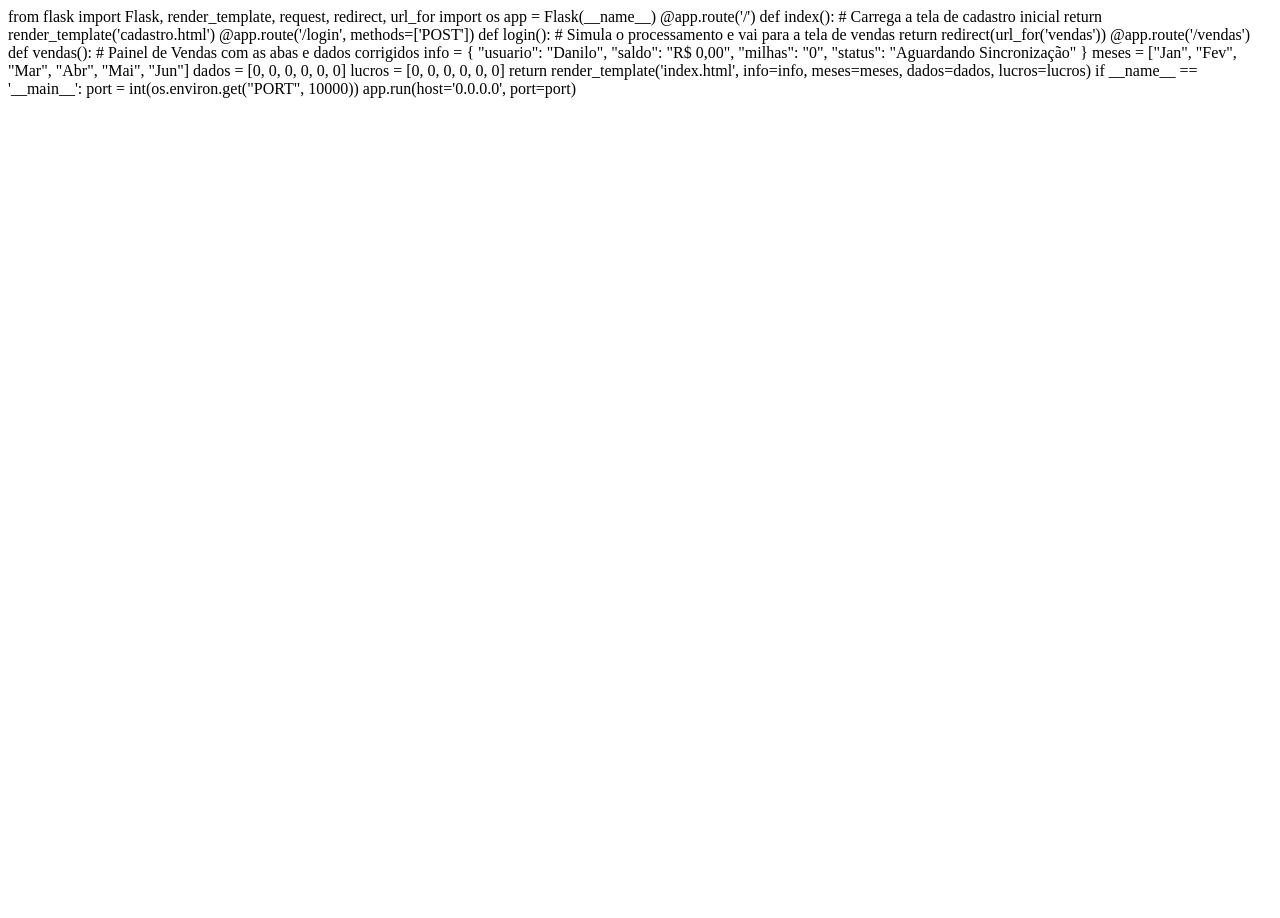
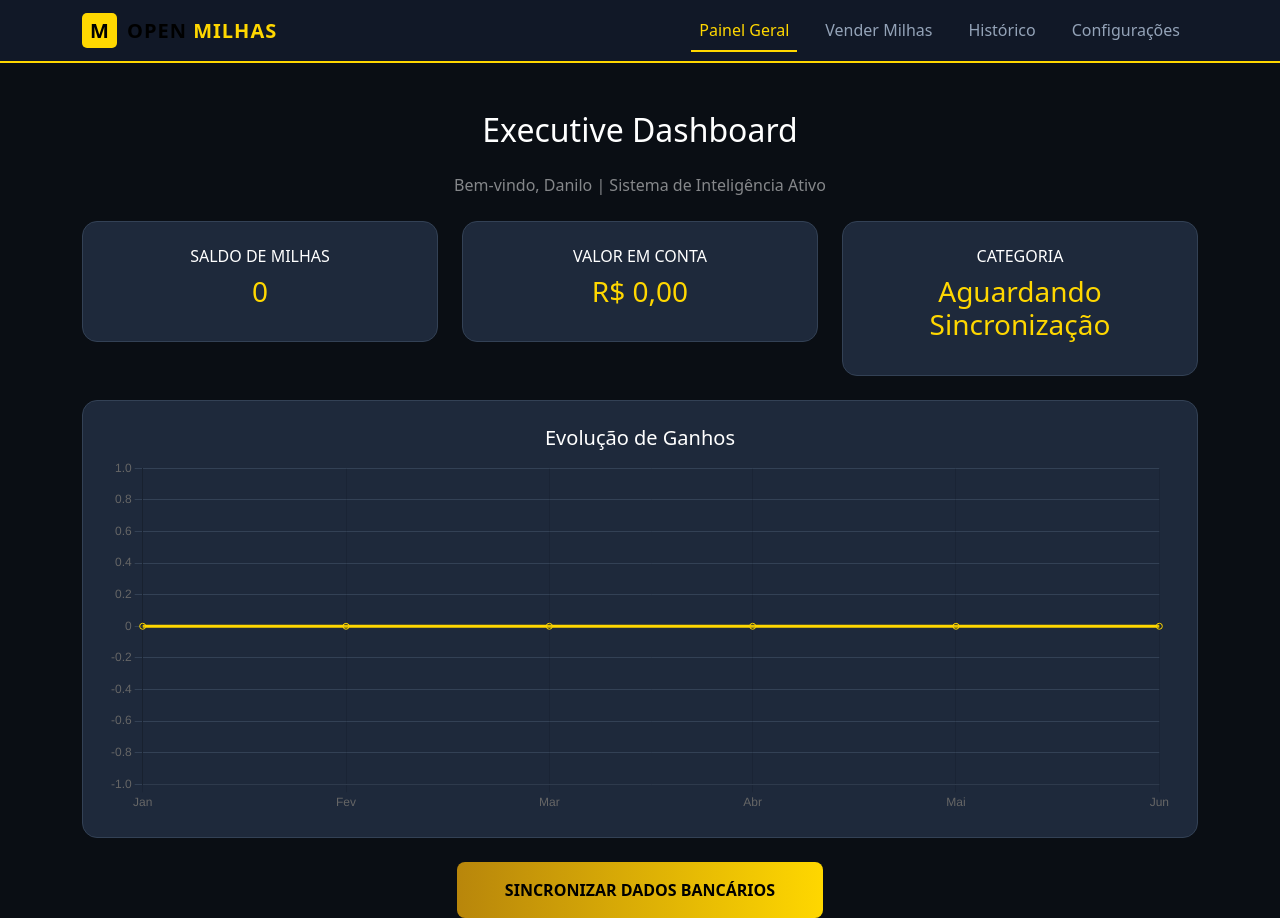
Before and after one commit to Danilogca55/openmilhas, a Flask app: page /vendas in a window 1280 px wide. Before the commit the page ends 98 px from the top, so only its background shows below. Run offline with Flask 3, Linux system fonts and the light colour scheme.

Commit message:
Update index.html

```diff
--- a/templates/index.html
+++ b/templates/index.html
@@ -1,32 +1,65 @@
-from flask import Flask, render_template, request, redirect, url_for
-import os
+<!DOCTYPE html>
+<html lang="pt-br">
+<head>
+    <meta charset="UTF-8">
+    <title>Open Milhas | Vendas</title>
+    <link href="https://cdn.jsdelivr.net/npm/bootstrap@5.3.0/dist/css/bootstrap.min.css" rel="stylesheet">
+    <script src="https://cdn.jsdelivr.net/npm/chart.js"></script>
+    <style>
+        body { background-color: #0a0e14; color: white; }
+        .navbar { background-color: #111827; border-bottom: 2px solid #ffd700; }
+        .nav-link { color: #94a3b8 !important; font-weight: 500; margin: 0 10px; }
+        .nav-link.active { color: #ffd700 !important; border-bottom: 2px solid #ffd700; }
+        .dashboard-card { background: #1e293b; border-radius: 15px; padding: 25px; border: 1px solid #334155; }
+        .btn-sync { background: linear-gradient(to right, #b8860b, #ffd700); border: none; font-weight: bold; color: #000; border-radius: 8px; }
+    </style>
+</head>
+<body>
+    <nav class="navbar navbar-expand-lg">
+        <div class="container">
+            <a class="navbar-brand d-flex align-items-center" href="#">
+                <div style="background: #ffd700; color: #000; width: 35px; height: 35px; border-radius: 5px; display: flex; align-items: center; justify-content: center; font-weight: bold; margin-right: 10px;">M</div>
+                <span style="font-weight: 800; letter-spacing: 1px;">OPEN <span style="color: #ffd700;">MILHAS</span></span>
+            </a>
+            <div class="collapse navbar-collapse">
+                <ul class="navbar-nav ms-auto">
+                    <li class="nav-item"><a class="nav-link active" href="#">Painel Geral</a></li>
+                    <li class="nav-item"><a class="nav-link" href="#">Vender Milhas</a></li>
+                    <li class="nav-item"><a class="nav-link" href="#">Histórico</a></li>
+                    <li class="nav-item"><a class="nav-link" href="#">Configurações</a></li>
+                </ul>
+            </div>
+        </div>
+    </nav>
 
-app = Flask(__name__)
+    <div class="container mt-5 text-center">
+        <h2 class="mb-4">Executive Dashboard</h2>
+        <p class="text-white-50">Bem-vindo, Danilo | Sistema de Inteligência Ativo</p>
 
-@app.route('/')
-def index():
-    # Carrega a tela de cadastro inicial
-    return render_template('cadastro.html')
+        <div class="row mt-4">
+            <div class="col-md-4"><div class="dashboard-card"><h6>SALDO DE MILHAS</h6><h3 style="color: #ffd700;">{{ info.milhas }}</h3></div></div>
+            <div class="col-md-4"><div class="dashboard-card"><h6>VALOR EM CONTA</h6><h3 style="color: #ffd700;">{{ info.saldo }}</h3></div></div>
+            <div class="col-md-4"><div class="dashboard-card"><h6>CATEGORIA</h6><h3 style="color: #ffd700;">{{ info.status }}</h3></div></div>
+        </div>
 
-@app.route('/login', methods=['POST'])
-def login():
-    # Simula o processamento e vai para a tela de vendas
-    return redirect(url_for('vendas'))
+        <div class="dashboard-card mt-4">
+            <h5>Evolução de Ganhos</h5>
+            <canvas id="graficoGanhos" height="100"></canvas>
+        </div>
 
-@app.route('/vendas')
-def vendas():
-    # Painel de Vendas com as abas e dados corrigidos
-    info = {
-        "usuario": "Danilo",
-        "saldo": "R$ 0,00",
-        "milhas": "0",
-        "status": "Aguardando Sincronização"
-    }
-    meses = ["Jan", "Fev", "Mar", "Abr", "Mai", "Jun"]
-    dados = [0, 0, 0, 0, 0, 0]
-    lucros = [0, 0, 0, 0, 0, 0]
-    return render_template('index.html', info=info, meses=meses, dados=dados, lucros=lucros)
+        <button class="btn btn-sync mt-4 px-5 py-3">SINCRONIZAR DADOS BANCÁRIOS</button>
+    </div>
 
-if __name__ == '__main__':
-    port = int(os.environ.get("PORT", 10000))
-    app.run(host='0.0.0.0', port=port)
+    <script>
+        const ctx = document.getElementById('graficoGanhos').getContext('2d');
+        new Chart(ctx, {
+            type: 'line',
+            data: {
+                labels: {{ meses|tojson }},
+                datasets: [{ label: 'Lucros', data: {{ lucros|tojson }}, borderColor: '#ffd700', tension: 0.4 }]
+            },
+            options: { plugins: { legend: { display: false } }, scales: { y: { grid: { color: '#334155' } } } }
+        });
+    </script>
+</body>
+</html>
```
